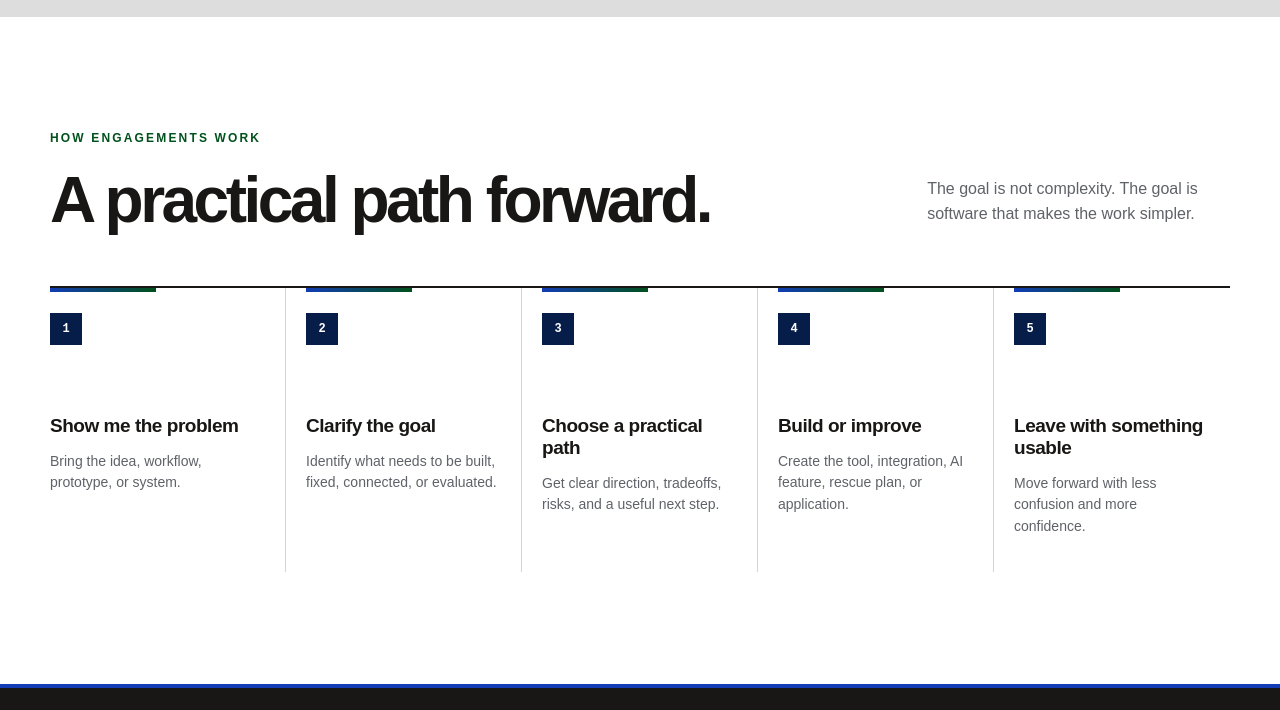
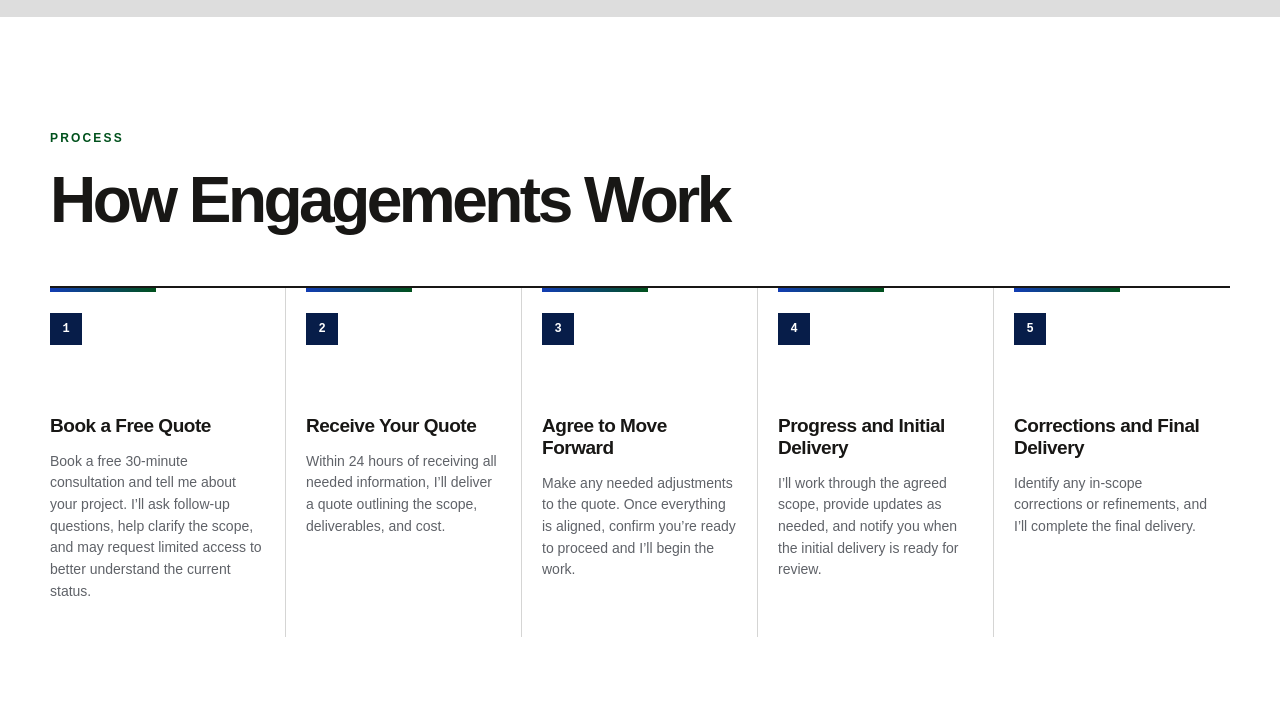
Before and after one commit to cartertek/cartertek.github.io, a plain HTML site: page index.html in a window 1280 px wide. Shown: the part 4110-4820 px from the top of the page. Drawn offline with Linux system fonts and the light colour scheme.

Commit message:
Update engagement process copy

```diff
--- a/index.html
+++ b/index.html
@@ -208,15 +208,14 @@
     <section id="process" class="process section">
       <div class="shell">
         <div class="section-heading">
-          <div><p class="eyebrow">How engagements work</p><h2>A practical path forward.</h2></div>
-          <p>The goal is not complexity. The goal is software that makes the work simpler.</p>
+          <div><p class="eyebrow">Process</p><h2>How Engagements Work</h2></div>
         </div>
         <ol class="process-list">
-          <li><span>1</span><h3>Show me the problem</h3><p>Bring the idea, workflow, prototype, or system.</p></li>
-          <li><span>2</span><h3>Clarify the goal</h3><p>Identify what needs to be built, fixed, connected, or evaluated.</p></li>
-          <li><span>3</span><h3>Choose a practical path</h3><p>Get clear direction, tradeoffs, risks, and a useful next step.</p></li>
-          <li><span>4</span><h3>Build or improve</h3><p>Create the tool, integration, AI feature, rescue plan, or application.</p></li>
-          <li><span>5</span><h3>Leave with something usable</h3><p>Move forward with less confusion and more confidence.</p></li>
+          <li><span>1</span><h3>Book a Free Quote</h3><p>Book a free 30-minute consultation and tell me about your project. I’ll ask follow-up questions, help clarify the scope, and may request limited access to better understand the current status.</p></li>
+          <li><span>2</span><h3>Receive Your Quote</h3><p>Within 24 hours of receiving all needed information, I’ll deliver a quote outlining the scope, deliverables, and cost.</p></li>
+          <li><span>3</span><h3>Agree to Move Forward</h3><p>Make any needed adjustments to the quote. Once everything is aligned, confirm you’re ready to proceed and I’ll begin the work.</p></li>
+          <li><span>4</span><h3>Progress and Initial Delivery</h3><p>I’ll work through the agreed scope, provide updates as needed, and notify you when the initial delivery is ready for review.</p></li>
+          <li><span>5</span><h3>Corrections and Final Delivery</h3><p>Identify any in-scope corrections or refinements, and I’ll complete the final delivery.</p></li>
         </ol>
       </div>
     </section>
```
